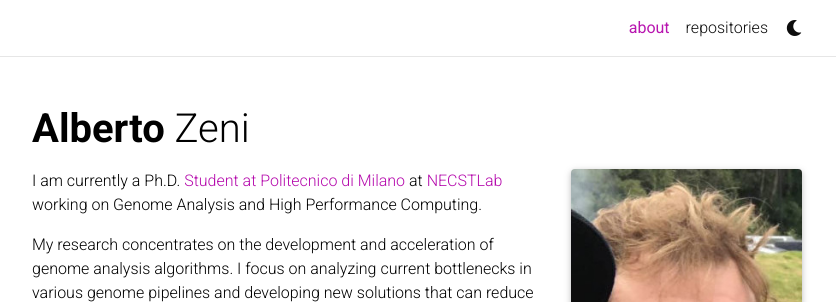
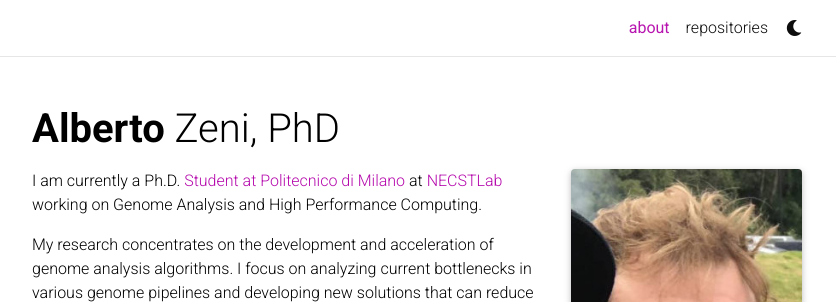
Before and after one commit to albertozeni/albertozeni.github.io, a Jekyll site: the page built from _pages/about.md, in a window 1280 px wide and 977 px high, cut to the strip 0-688 px from the top of the window. Shown: the top 302 px of the strip, without its empty margins (223-1059 px from the left). Built offline with Jekyll 4.4.1, drawn with Linux system fonts in a browser that asks for light colours; full-size pictures stand in for the smaller copies a plugin makes; comment, search, counter and statistics services are not loaded; a style sheet for code colours, icons or effects is not loaded; some of the changed text lies outside the part shown.

Commit message:
Best Commit

```diff
--- a/_config.yml
+++ b/_config.yml
@@ -5,7 +5,7 @@
 title: blank # the website title (if blank, full name will be used instead)
 first_name: Alberto
 middle_name:
-last_name: Zeni
+last_name: Zeni, PhD
 email: alberto.zeni@polimi.it
 description: > # the ">" symbol means to ignore newlines until "footer_text:"
   A simple, whitespace theme for academics. Based on [*folio](https://github.com/bogoli/-folio) design.
```
